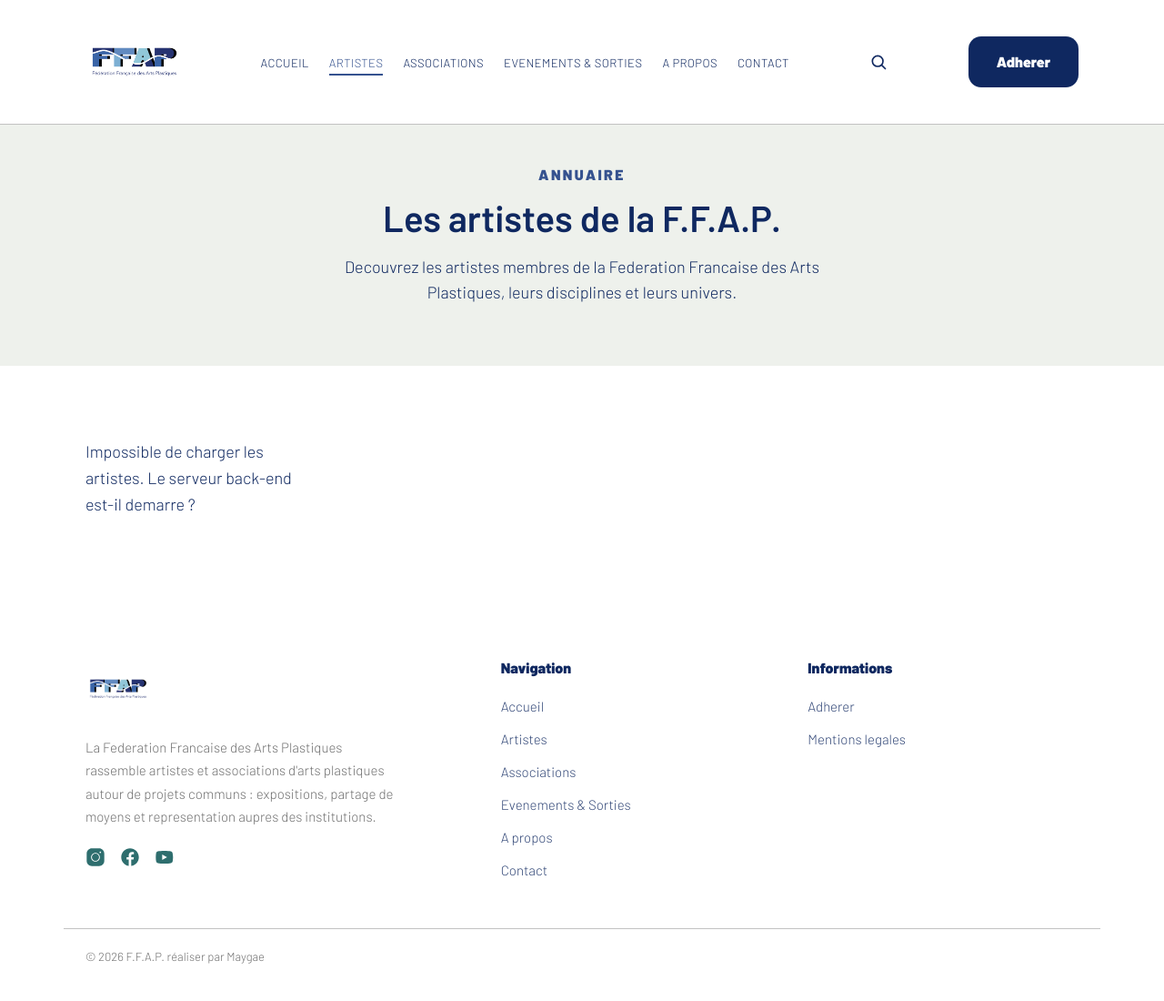
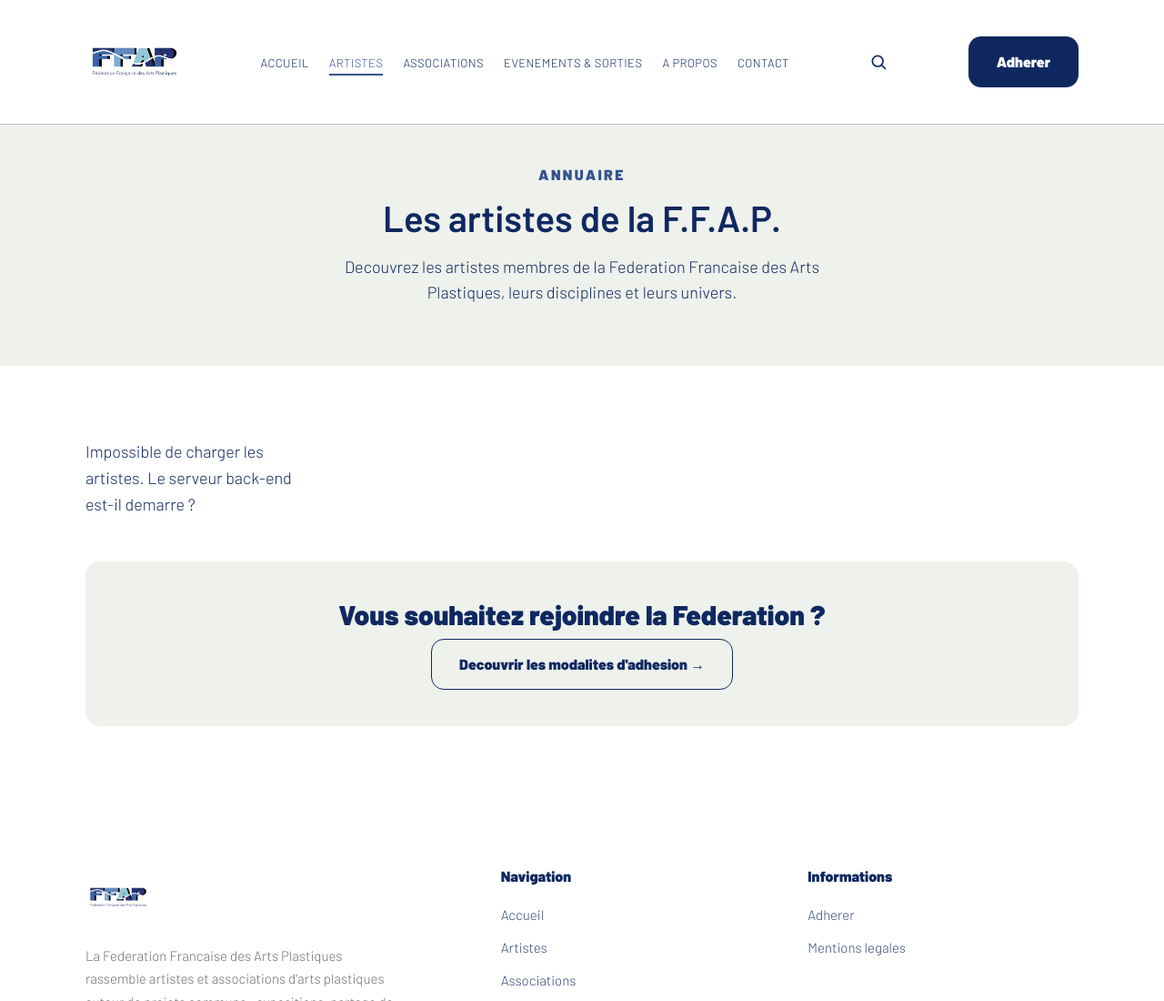
Before and after one commit to Maygae/ffap-site, a plain HTML site: page ffap-frontend/artistes.html in a window 1280 px wide. Shown: the top 1100 px of the page at 91% size. Drawn offline with Linux system fonts and the light colour scheme; no server answers.

Commit message:
Page Artistes : ajout d'un CTA generique vers l'adhesion en bas de grille (Vous souhaitez rejoindre la Federation ?)

```diff
--- a/ffap-frontend/artistes.html
+++ b/ffap-frontend/artistes.html
@@ -59,6 +59,11 @@
     <div class="grid grid-4" id="liste-artistes">
       <p class="texte-secondaire">Chargement des artistes...</p>
     </div>
+
+    <div class="cta-compact">
+      <h2>Vous souhaitez rejoindre la Federation ?</h2>
+      <a href="index.html#rejoindre-nous" class="btn btn-secondaire">Decouvrir les modalites d'adhesion &rarr;</a>
+    </div>
   </div>
 </section>
 
```
